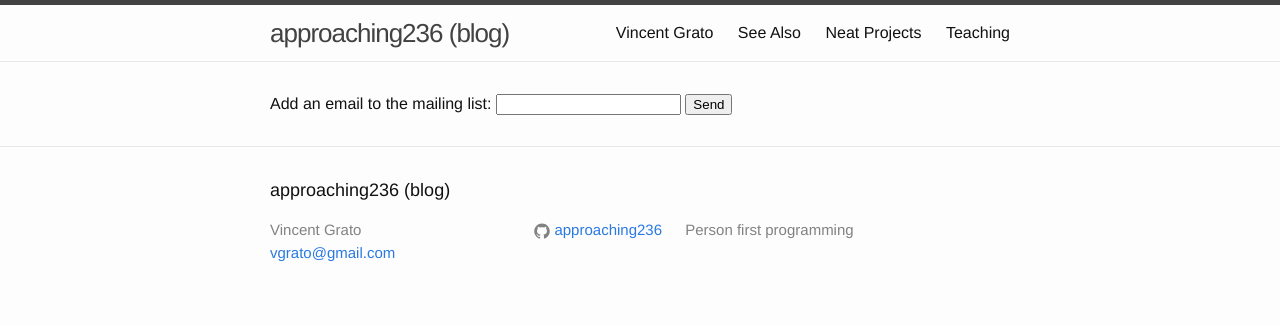
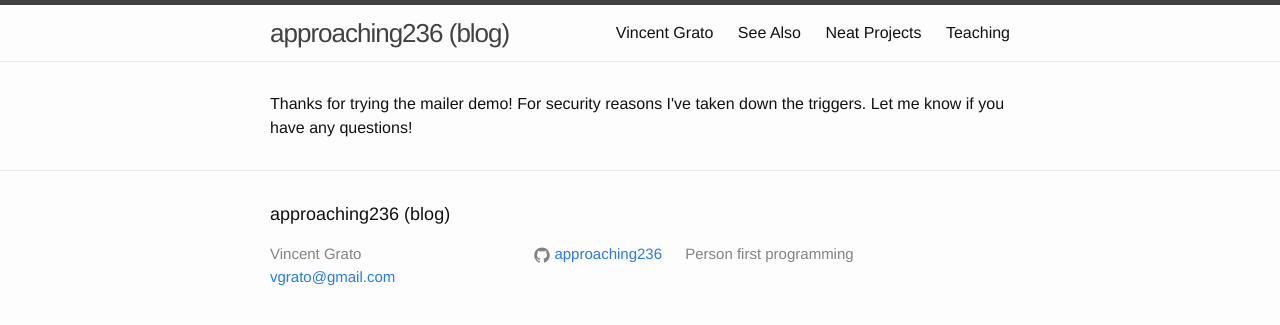
Before and after one commit to approaching236/approaching236.github.io, a Jekyll site: the page built from mailer/index.html, in a window 1280 px wide. Shown: the top 325 px of the page. Built offline with Jekyll 4.4.1, drawn with Linux system fonts in a browser that asks for light colours.

Commit message:
take down mailer trigger

```diff
--- a/mailer/index.html
+++ b/mailer/index.html
@@ -1,4 +1,9 @@
 ---
 layout: default
 ---
-{% include contact-form.html %}
+
+Thanks for trying the mailer demo!
+
+For security reasons I've taken down the triggers.
+
+Let me know if you have any questions!
```
